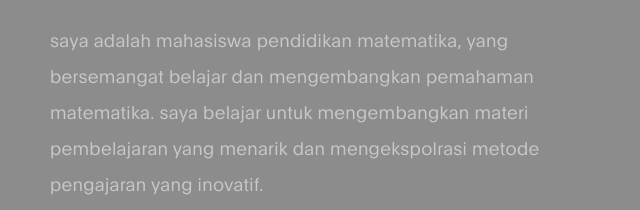
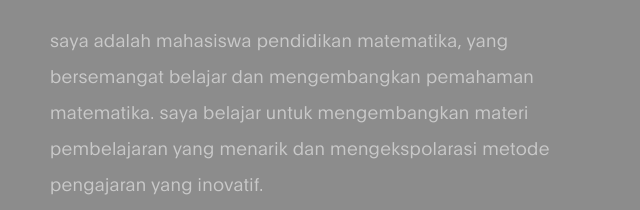
Before and after one commit to arinalmrdhrhmdni/web.arinalmrdhrhmdni, a plain HTML site: page index.html in a window 1280 px wide. Shown: the part 590-800 px from the top of the page, 35-675 px from the left. Drawn offline with Linux system fonts and the light colour scheme.

Commit message:
Update index.html

```diff
--- a/index.html
+++ b/index.html
@@ -100,7 +100,7 @@ https://www.tooplate.com/view/2120-ben-resume
                 <div class="col-lg-6 col-md-6 col-12">
                     <h3 class="mb-4">This is about me</h3>
 
-                    <p>saya adalah mahasiswa pendidikan matematika, yang bersemangat belajar dan mengembangkan pemahaman matematika. saya belajar untuk mengembangkan materi pembelajaran yang menarik dan mengekspolrasi metode pengajaran yang inovatif.</p>
+                    <p>saya adalah mahasiswa pendidikan matematika, yang bersemangat belajar dan mengembangkan pemahaman matematika. saya belajar untuk mengembangkan materi pembelajaran yang menarik dan mengekspolarasi metode pengajaran yang inovatif.</p>
 
                     <p>Di luar tugas kuliah, saya terlibat dalam organisasi himpunan pendidikan matematika yaitu HIMMAT, saya terlibat aktif dalam bidang minat dan bakat devisi paduan suara yang memungkinkan saya mengembangkan dan mempraktikan keterampilan saya.</p>
 
```
